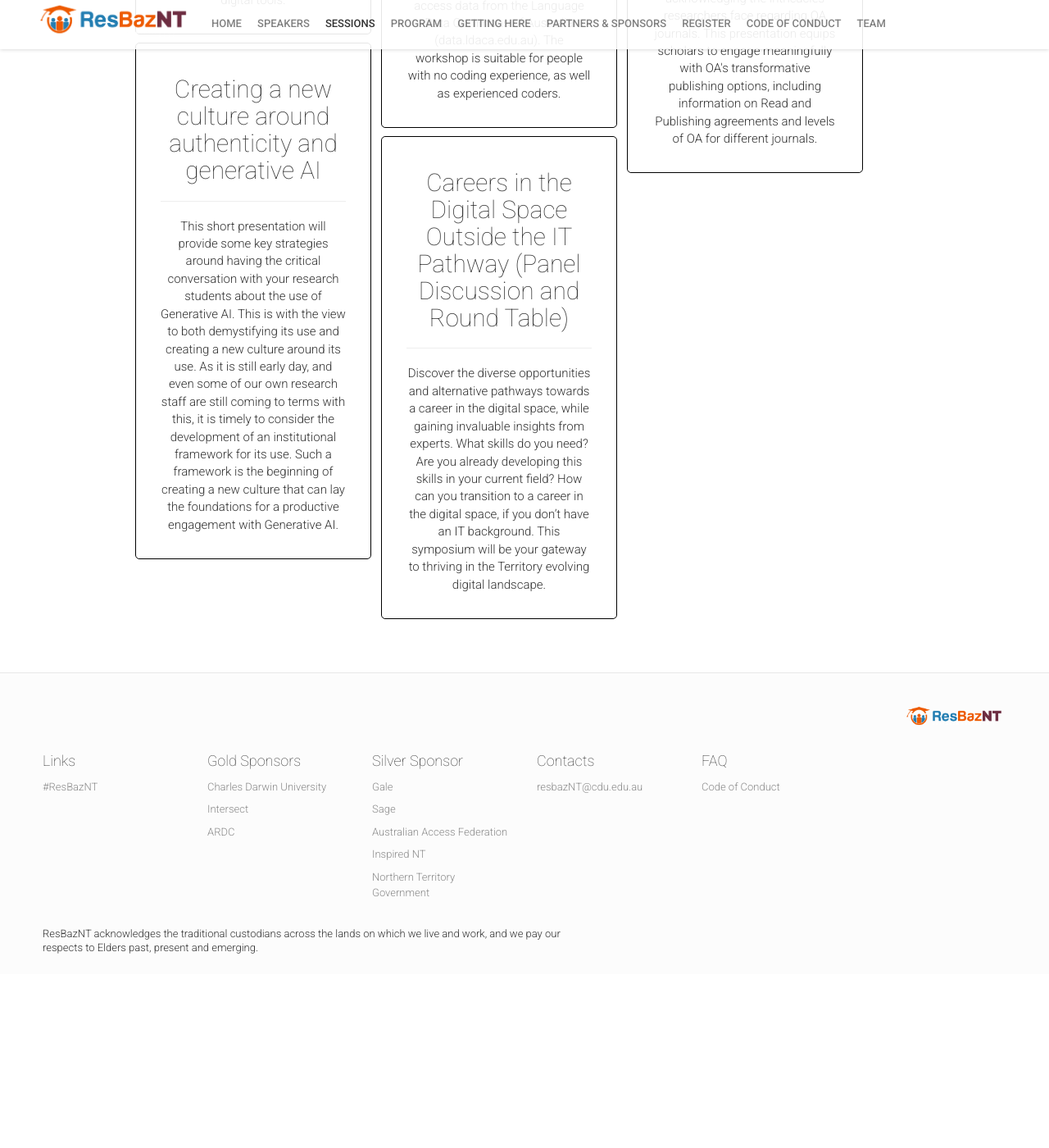
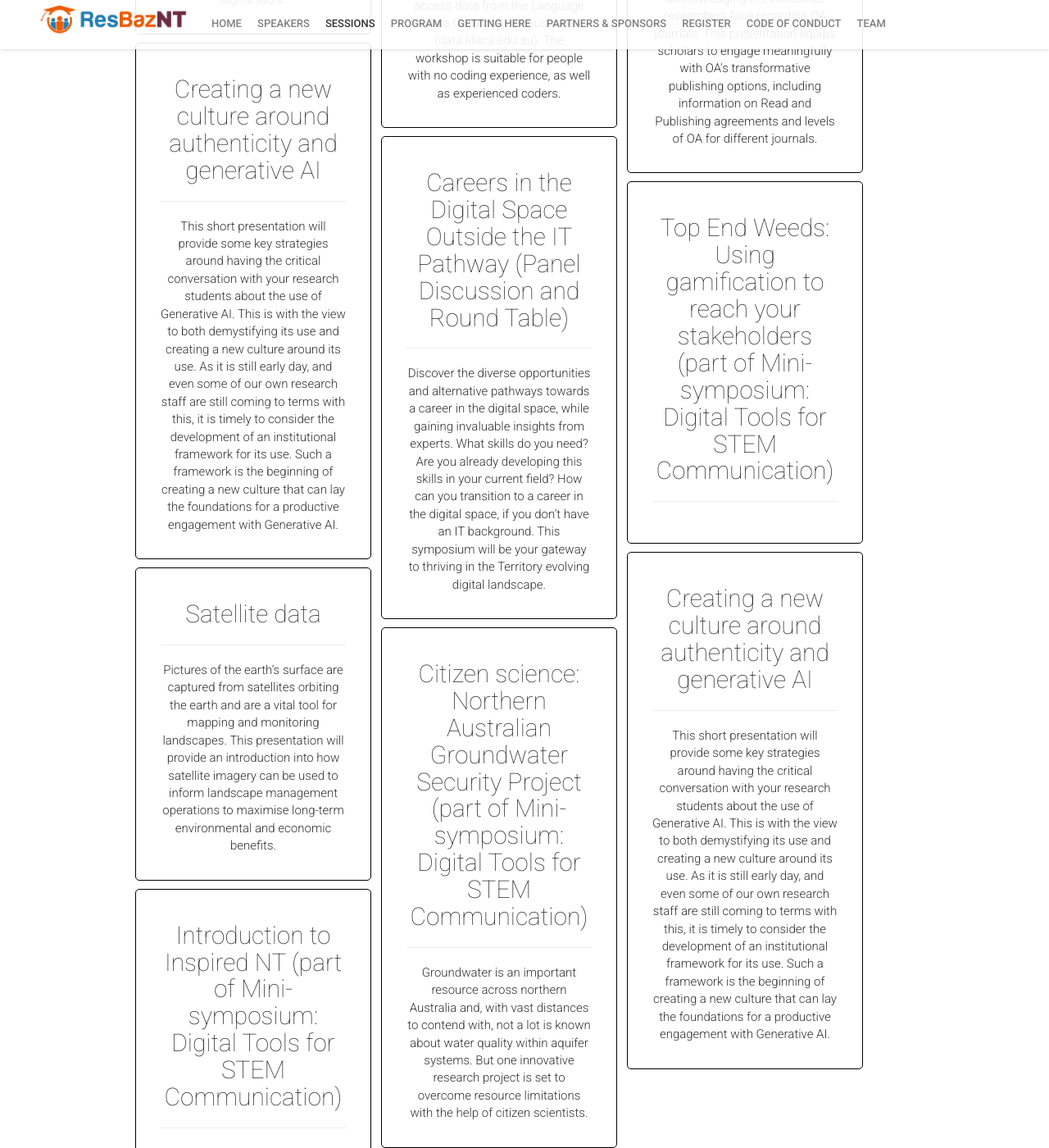
Before and after one commit to resbaznt/resbaz2023NT, a Jekyll site: the page built from sessions.html, in a window 1280 px wide and 1400 px high, scrolled down 4142 px. Shown: the whole window at 82% size. Built offline with Jekyll 4.4.1, drawn with Linux system fonts in a browser that asks for light colours; nearby versions of some CDN libraries; comment, search, counter and statistics services are not loaded; before the commit the page ends 5330 px from its top, so only the background shows below that.

Commit message:
Update sessions.yml

```diff
--- a/_data/sessions.yml
+++ b/_data/sessions.yml
@@ -241,33 +241,41 @@
   description: "Discover the diverse opportunities and alternative pathways towards a career in the digital space, while gaining invaluable insights from experts. What skills do you need? Are you already developing this skills in your current field? How can you transition to a career in the digital space, if you don’t have an IT background. This symposium will be your gateway to thriving in the Territory evolving digital landscape.  "
 -
   id: 1073
-  title: "Top End Weeds: Using gamification to reach your stakeholders"
+  title: "Top End Weeds: Using gamification to reach your stakeholders  (part of Mini-symposium: Digital Tools for STEM Communication)"
   subtype: workshop
   speakers: [15]
-  service: true
-  hidden: true
-  description: "Mini-symposium: Digital Tools for STEM Communication"
-
+  #service: true
+  #hidden: true
+  description: ""
+-
   id: 1074
   title: "Creating a new culture around authenticity and generative AI"
   subtype: workshop
-  speakers: []
+  speakers: [14]
   #service: true
   #hidden: true
   description: "This short presentation will provide some key strategies around having the critical conversation with your research students about the use of Generative AI. This is with the view to both demystifying its use and creating a new culture around its use. As it is still early day, and even some of our own research staff are still coming to terms with this, it is timely to consider the development of an institutional framework for its use. Such a framework is the beginning of creating a new culture that can lay the foundations for a productive engagement with Generative AI."
-
+-
   id: 1075
   title: "Satellite data"
   subtype: workshop
-  speakers: []
+  speakers: [12, 13]
   #service: true
   #hidden: true
   description: "Pictures of the earth’s surface are captured from satellites orbiting the earth and are a vital tool for mapping and monitoring landscapes. This presentation will provide an introduction into how satellite imagery can be used to inform landscape management operations to maximise long-term environmental and economic benefits."
-
+-
   id: 1076
   title: "Citizen science: Northern Australian Groundwater Security Project (part of Mini-symposium: Digital Tools for STEM Communication)"
   subtype: workshop
-  speakers: []
+  speakers: [16,17]
   #service: true
   #hidden: true
   description: "Groundwater is an important resource across northern Australia and, with vast distances to contend with, not a lot is known about water quality within aquifer systems. But one innovative research project is set to overcome resource limitations with the help of citizen scientists."
+-
+  id: 1077
+  title: "Introduction to Inspired NT (part of Mini-symposium: Digital Tools for STEM Communication)"
+  subtype: workshop
+  speakers: [5]
+  #service: true
+  #hidden: true
+  description: ""
```
